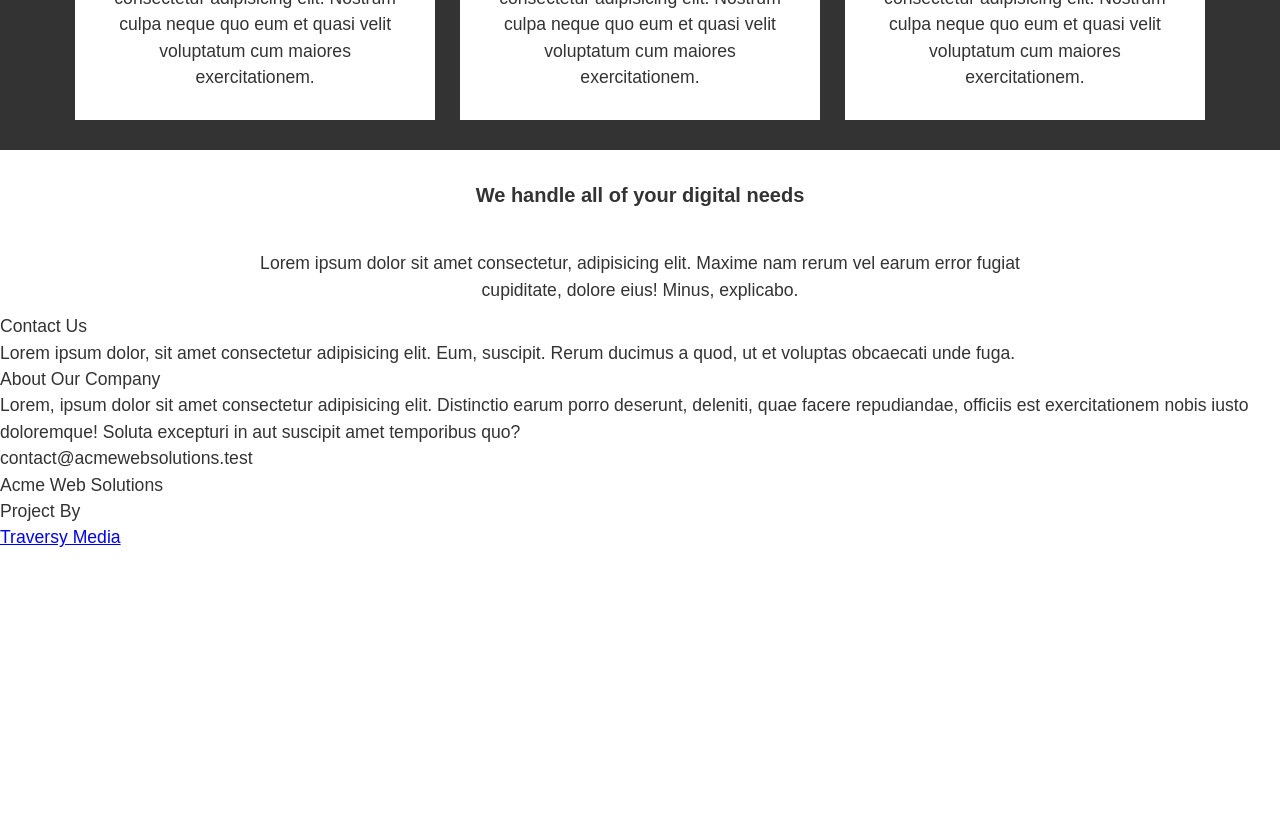
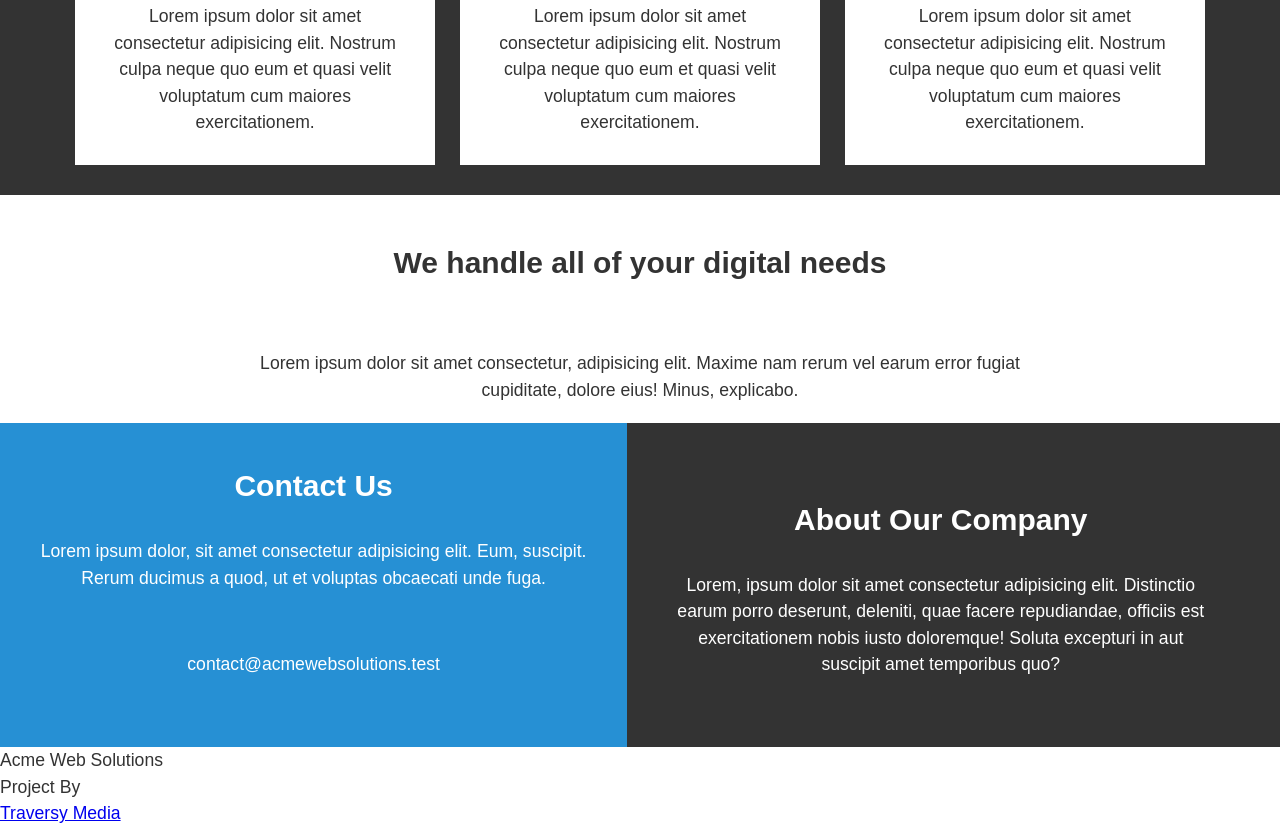
Before and after one commit to Vadim-K2000/fd_CSS_Box_Model, a plain HTML site: page index.html in a window 1280 px wide. Shown: the part 1114-1941 px from the top of the page. Before the commit the page ends 1665 px from the top, so only its background shows below. Drawn offline with Linux system fonts and the light colour scheme.

Commit message:
Make aside style

```diff
--- a/CSS/styles.css
+++ b/CSS/styles.css
@@ -54,7 +54,7 @@ body {
 
 main h2 {
     text-align: center;
-    font-size: 20px;
+    font-size: 30px;
     font-weight: bold;
     padding: 1.5em;
 }
@@ -93,7 +93,32 @@ img {
 }
 
 #section2 p {
-    margin: 10px 20vw;
+    margin: 20px 20vw;
     text-align: center;
     width: 60vw;
 }
+
+#additionally section {
+    color: var(--primary-color-dark);
+    display:inline-block;
+    width: 49vw;
+    height: auto;
+    background-color: var(--secondory-color-dark);
+    padding: 10px;
+    box-sizing: border-box;
+}
+#additionally p {
+    margin: 30px;
+    text-align: center;
+}
+
+#additionally h2 {
+    font-size: 30px;
+    font-weight: bold;
+    margin: 30px;
+    text-align: center;
+}
+
+aside {
+    background-color: var(--secondory-color-dark);
+}
--- a/index.html
+++ b/index.html
@@ -46,18 +46,14 @@
             <p>Lorem ipsum dolor sit amet consectetur, adipisicing elit. Maxime nam rerum vel earum error fugiat cupiditate, dolore eius! Minus, explicabo.</p>
         </section>
     </main>
-    <aside>
-        <article>
-            <section>
+    <aside id="additionally"><section style="background-color: #2690D4">
                 <h2>Contact Us</h2>
                 <p>Lorem ipsum dolor, sit amet consectetur adipisicing elit. Eum, suscipit. Rerum ducimus a quod, ut et voluptas obcaecati unde fuga.</p>
-            </section>
-            <section>
+                <p style="padding: 30px">contact@acmewebsolutions.test</p>
+            </section><section>
                 <h2>About Our Company</h2>
                 <p>Lorem, ipsum dolor sit amet consectetur adipisicing elit. Distinctio earum porro deserunt, deleniti, quae facere repudiandae, officiis est exercitationem nobis iusto doloremque! Soluta excepturi in aut suscipit amet temporibus quo?</p>
-                <nav>contact@acmewebsolutions.test</nav>
             </section>
-        </article>
     </aside>
     <footer>
         <div>Acme Web Solutions</div>
```
